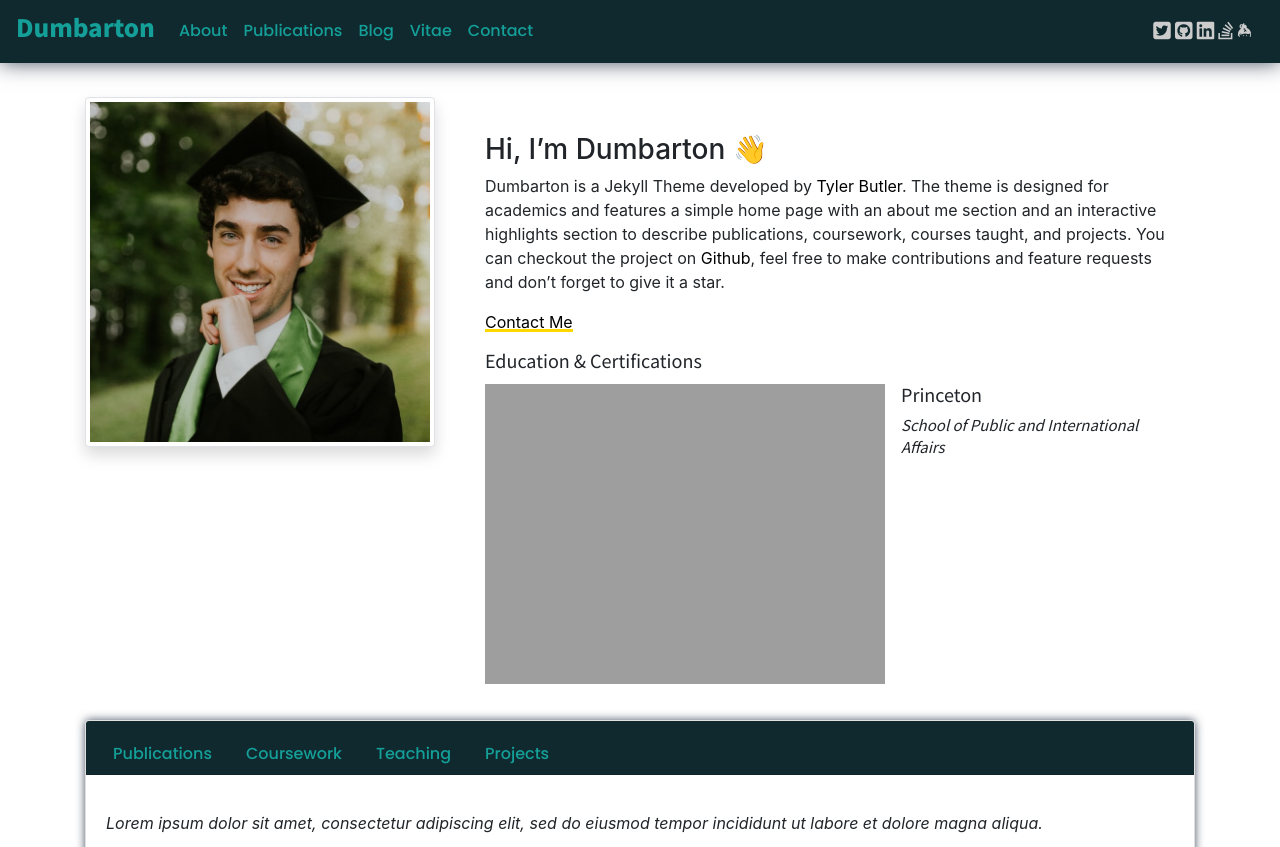
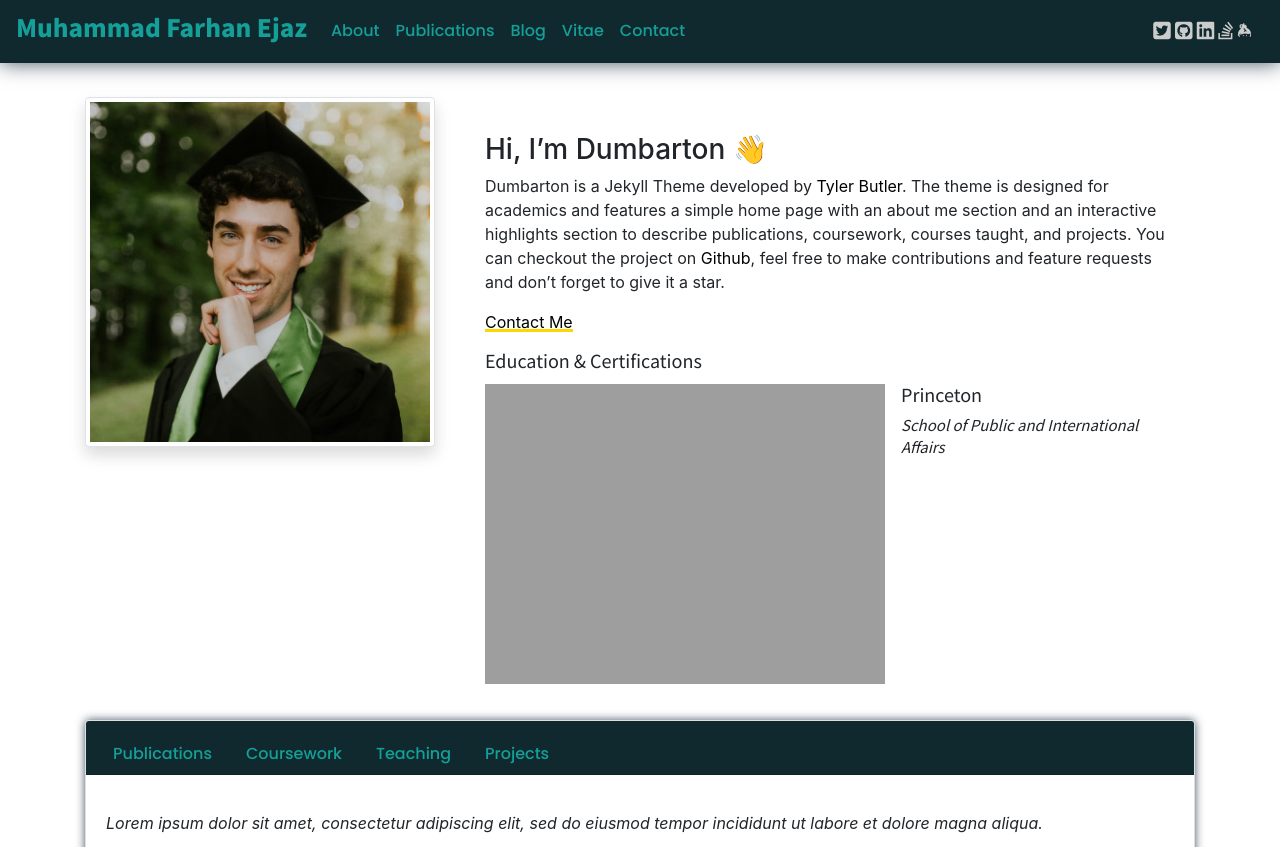
Before and after one commit to mfarhanejaz/mfarhanejaz.github.io, a Jekyll site: the page built from index.md, in a window 1280 px wide, cut to the strip 0-847 px from the top of the page. Built offline with Jekyll 4.4.1, drawn with Linux system fonts in a browser that asks for light colours; nearby versions of some CDN libraries; comment, search, counter and statistics services are not loaded; our own code applies the rules of GitHub Pages for plain Markdown files.

Commit message:
Update _config.yml

```diff
--- a/_config.yml
+++ b/_config.yml
@@ -8,7 +8,7 @@
 # -----------BASE SETTINGS---------------#
 #========================================#
 
-title: Dumbarton
+title: Muhammad Farhan Ejaz
 email:
 description: a minimalistic jekyll theme for academics
 baseurl:                                       # the subpath of your site, e.g. /blog
```
